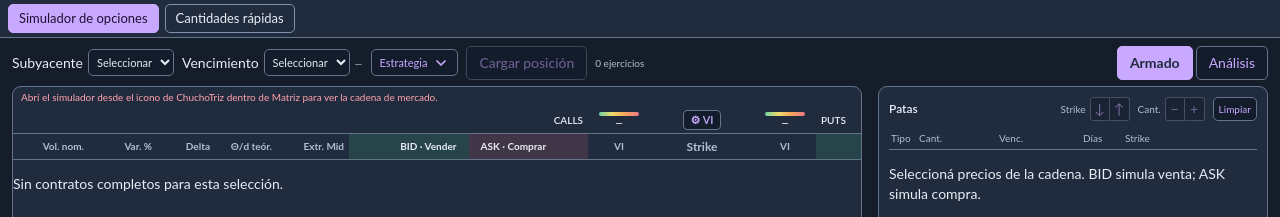
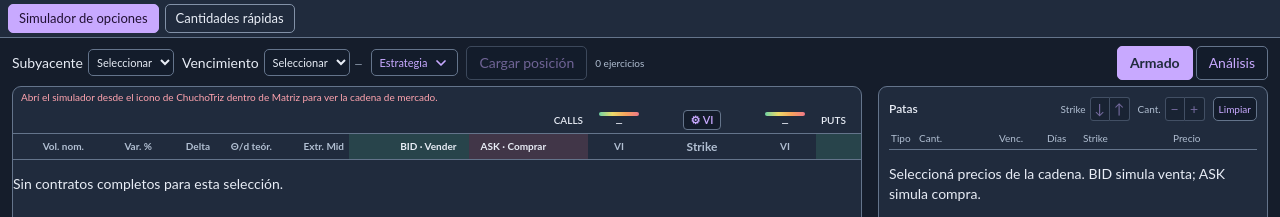
Before and after one commit to ChuchoCoder/ChuchoTriz, a React (Vite) app: page / in a window 1280 px wide. Both pictures are taken after a click on the button "Simulador de opciones". Shown: the top 217 px of the page. Built offline with nearby package versions, Linux system fonts and the light colour scheme.

Commit message:
Editar precios de patas y abreviar vencimientos en Armado

```diff
--- a/src/optionsSimulator/MarketChain.tsx
+++ b/src/optionsSimulator/MarketChain.tsx
@@ -266,10 +266,10 @@ export default function MarketChain({ active, toolbar, input, setInput, onStrike
   </div></details>;
   return <section ref={root} className="ct-sim-card ct-options ct-sim-market">{toolbar && active && createPortal(<div className="ct-sim-market-toolbar" role="group" aria-label="Mercado de opciones">
     <label>Subyacente<select aria-label="Subyacente de opciones" disabled={!!input.position || loadingPosition} value={underlyingId} onChange={event => change("underlying", event.target.value)}><option value="">Seleccionar</option>{underlyings.map(item => <option key={item.id} value={item.id}>{item.symbol}</option>)}</select></label>
-    <label>Vencimiento<select aria-label="Vencimiento de opciones" disabled={!!input.position || loadingPosition} value={expiration} onChange={event => change("expiration", event.target.value)}><option value="">Seleccionar</option>{expirations.map(value => <option key={value} value={value} title={expiryDate(value)}>{formatOptionExpiry(expiryDate(value))}</option>)}</select>
+    <label>Vencimiento<select aria-label="Vencimiento de opciones" disabled={!!input.position || loadingPosition} value={expiration} onChange={event => change("expiration", event.target.value)}><option value="">Seleccionar</option>{expirations.map(value => <option key={value} value={value} title={expiryDate(value)}>{formatOptionExpiry(expiryDate(value), "short")}</option>)}</select>
       <span className="ct-sim-expiry-days" aria-label="Días al vencimiento de la cadena" title={`Días calendario desde hoy · Vencimiento ${expiryDate(expiration)}`}>{formatExpiryDays(daysToExpiry(expiryDate(expiration)))}</span></label>
     <StrategyPicker active={active} contracts={selected} quotes={data?.instruments} spot={spot} currency={underlying?.currency} costs={input.position ? 0 : numeric(input.costs)}
-      context={`${underlying?.symbol ?? "Sin selección"} · ${formatOptionExpiry(expiryDate(expiration))}${input.position ? " · Ajustes" : ""}`} onApply={chooseStrategy} />
+      context={`${underlying?.symbol ?? "Sin selección"} · ${formatOptionExpiry(expiryDate(expiration), "short")}${input.position ? " · Ajustes" : ""}`} onApply={chooseStrategy} />
     <button type="button" disabled={!comparable || loadingPosition || selected.length > 160} onClick={() => void loadPosition()}
       aria-label="Cargar posición actual" title="Leer la posición de la cuenta activa para este subyacente y vencimiento">
       {loadingPosition ? "Cargando posición…" : input.position ? "Actualizar posición" : "Cargar posición"}</button>
--- a/src/optionsSimulator/OptionsSimulator.css
+++ b/src/optionsSimulator/OptionsSimulator.css
@@ -74,7 +74,7 @@
 .ct-sim .ct-sim-clear-legs { min-height: 24px; padding: 2px 5px; font-size: 10px; }
 .ct-sim .ct-sim-quick-adjustments button { width: 20px; min-height: 24px; padding: 0; border-radius: 3px 0 0 3px; font-size: 14px; line-height: 22px; }
 .ct-sim .ct-sim-quick-adjustments button + button { border-left: 0; border-radius: 0 3px 3px 0; }
-.ct-sim-legs-card table { min-width: 290px; font-size: 11px; }
+.ct-sim-legs-card table { min-width: 342px; font-size: 11px; }
 .ct-sim-legs-card th, .ct-sim-legs-card td { height: 28px; padding: 1px 2px; vertical-align: middle; }
 .ct-sim-legs-card thead th { height: 22px; font-size: 10px; }
 .ct-sim-legs-card th:first-child, .ct-sim-legs-card th:last-child { width: auto; }
@@ -84,8 +84,9 @@
 .ct-sim-quantity-stepper { display: flex; align-items: center; gap: 2px; min-width: 0; }
 .ct-sim-quantity-stepper > .ct-sim-editable { flex: 1; }
 .ct-sim-legs-card .ct-sim-quantity-step { width: 18px; flex: 0 0 18px; min-height: 22px; padding: 0; font-size: 14px; line-height: 20px; border-radius: 3px; }
-.ct-sim-leg-date { width: 84px; }
-.ct-sim-leg-days { width: 42px; }
+.ct-sim-leg-date { width: 48px; }
+.ct-sim-leg-days { width: 36px; }
+.ct-sim-leg-price { width: 64px; }
 .ct-sim-leg-remove { width: 22px; }
 .ct-sim-kind-chip { display: block; width: 24px; text-align: center; border: 1px solid currentColor; border-radius: 4px; font-size: 10px; line-height: 20px; }
 .ct-sim-kind-call { color: var(--sim-profit); }
--- a/src/optionsSimulator/OptionsSimulator.tsx
+++ b/src/optionsSimulator/OptionsSimulator.tsx
@@ -476,8 +476,8 @@ export default function OptionsSimulator({ active = true }: { active?: boolean }
         })}</div></div>)}</div>
       <button type="button" className="ct-sim-clear-legs" aria-label={input.position ? "Limpiar ajustes" : "Limpiar patas"} onClick={() => { setInput(current => ({ ...current, legs: [] })); setStatus(""); }}>Limpiar</button></div>
       <div className="ct-sim-table-scroll"><table aria-label="Patas simuladas con strike, cantidad y prima por unidad">
-        <colgroup><col className="ct-sim-leg-kind" /><col className="ct-sim-leg-quantity" /><col className="ct-sim-leg-date" /><col className="ct-sim-leg-days" /><col /><col className="ct-sim-leg-remove" /></colgroup>
-        <thead><tr><th>Tipo</th><th title="Cantidad positiva: compra. Cantidad negativa: venta.">Cant.</th><th>Venc.</th><th>Días</th><th>Strike</th><th><span className="ct-sim-sr">Acciones</span></th></tr></thead>
+        <colgroup><col className="ct-sim-leg-kind" /><col className="ct-sim-leg-quantity" /><col className="ct-sim-leg-date" /><col className="ct-sim-leg-days" /><col /><col className="ct-sim-leg-price" /><col className="ct-sim-leg-remove" /></colgroup>
+        <thead><tr><th>Tipo</th><th title="Cantidad positiva: compra. Cantidad negativa: venta.">Cant.</th><th>Venc.</th><th>Días</th><th>Strike</th><th title="Prima de entrada por unidad">Precio</th><th><span className="ct-sim-sr">Acciones</span></th></tr></thead>
         <tbody>{input.legs.map((leg, index) => <tr key={leg.id}>
           <td>{leg.securityId
             ? <span className={`ct-sim-kind-chip ct-sim-kind-${leg.kind}`}><abbr title={leg.kind === "call" ? "Call" : "Put"}>{leg.kind === "call" ? "C" : "P"}</abbr></span>
@@ -497,12 +497,13 @@ export default function OptionsSimulator({ active = true }: { active?: boolean }
             <button type="button" className="ct-sim-quantity-step" aria-label={`Aumentar contratos pata ${index + 1}`} disabled={!adjustStrategyQuantity([leg], 1).ok}
               title="Clic: agregar 1 · Doble clic: agregar 10 · Conserva compra/venta" onClick={event => { event.currentTarget.focus(); stepQuantity(leg.id, 1, quantityClickSteps(event.detail)); }}>+</button>
           </div></td>
-          <td className="ct-sim-leg-expiry-date" title={`Vencimiento ${input.expiry}`}>{formatOptionExpiry(input.expiry)}</td>
+          <td className="ct-sim-leg-expiry-date" title={`Vencimiento ${input.expiry}`}>{formatOptionExpiry(input.expiry, "short")}</td>
           <td className="ct-sim-leg-expiry" title={`Días calendario desde hoy · Vencimiento ${input.expiry}`}>{formatExpiryDays(daysToExpiry(input.expiry))}</td>
           <th scope="row">
             {leg.securityId ? <span className="ct-sim-leg-strike" aria-label={`Strike pata ${index + 1}`}>{formatOptionNumber(numeric(leg.strike))}</span>
               : <EditableLegValue label={`Strike pata ${index + 1}`} value={leg.strike} onChange={value => updateLeg(leg.id, "strike", value)} />}
           </th>
+          <td><EditableLegValue label={`Precio pata ${index + 1}`} value={leg.premium} onChange={value => updateLeg(leg.id, "premium", value)} /></td>
           <td><button type="button" className="ct-sim-remove-leg" aria-label={`Quitar pata ${index + 1}`} onClick={() => { setInput(current => ({ ...current, legs: current.legs.filter(item => item.id !== leg.id) })); setStatus(""); }}>×</button></td>
         </tr>)}</tbody></table></div>
       {!input.legs.length && <p>Seleccioná precios de la cadena. BID simula venta; ASK simula compra.</p>}
--- a/src/optionsSimulator/format.ts
+++ b/src/optionsSimulator/format.ts
@@ -18,11 +18,12 @@ export function formatExpiryDays(days: number | undefined): string {
   return days === undefined ? "—" : days < 0 ? "Vencido" : `${days}d`;
 }
 
-export function formatOptionExpiry(expiry: string): string {
+export function formatOptionExpiry(expiry: string, monthStyle: "long" | "short" = "long"): string {
   const day = dateDay(expiry);
   if (!Number.isFinite(day)) return "—";
   const date = new Date(day * 86_400_000);
-  const month = date.toLocaleString("es-AR", { month: "long", timeZone: "UTC" });
+  const fullMonth = date.toLocaleString("es-AR", { month: "long", timeZone: "UTC" });
+  const month = monthStyle === "short" ? fullMonth.slice(0, 3) : fullMonth;
   return `${month[0].toUpperCase()}${month.slice(1)} ${date.getUTCDate()}`;
 }
 
```
Also changed, not shown: 1 other file (tests, documents, lock files or other folders).
